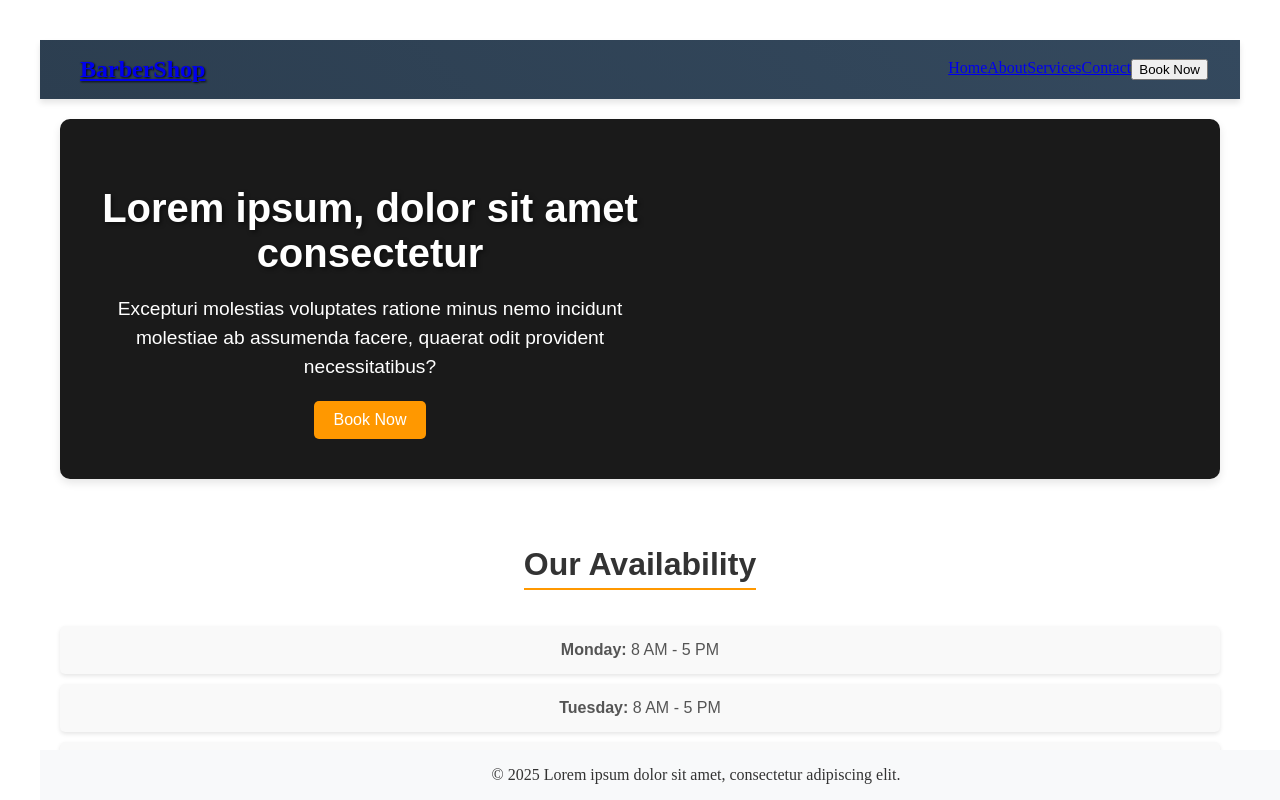
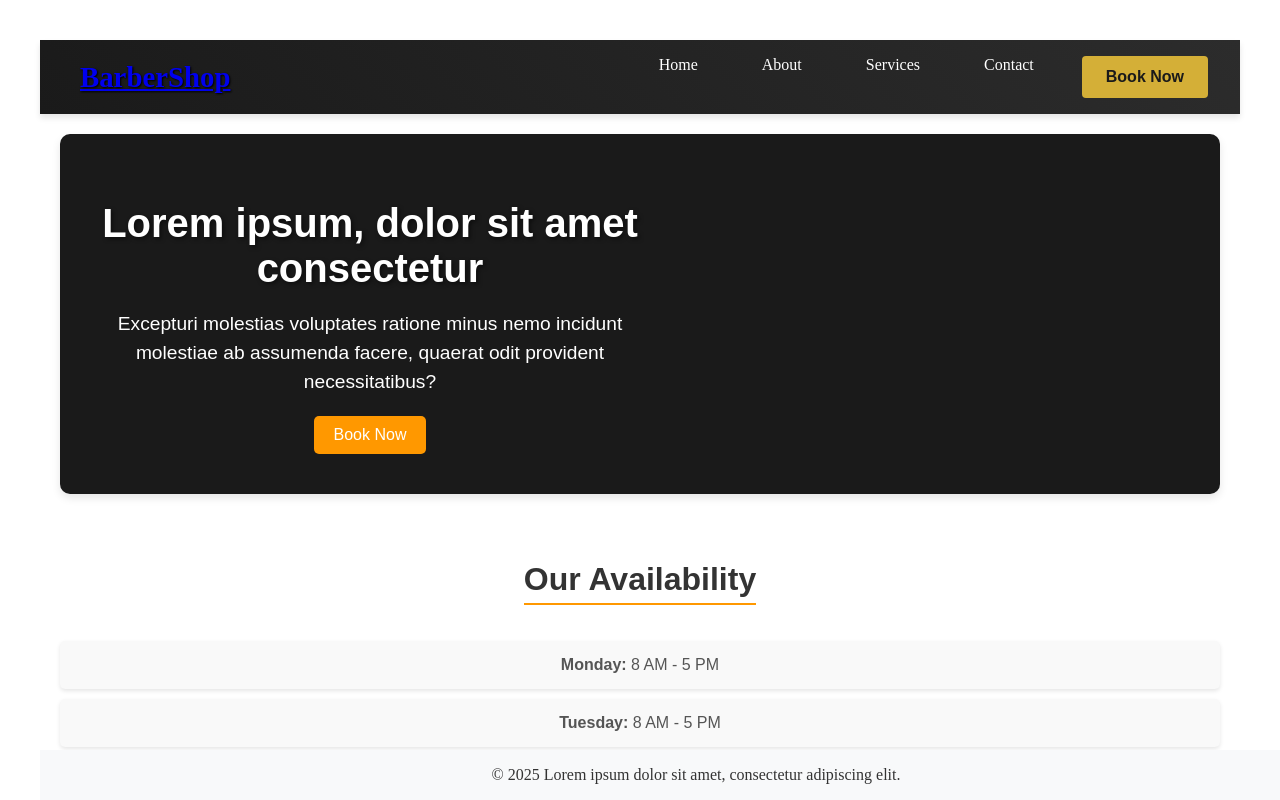
Before and after one commit to adrianlagarto/Blendz-By-JJ, a React (Vite) app in the folder client/: page / in a window 1280 px wide. Shown: the top 800 px of the page. Built offline with nearby package versions, Linux system fonts and the light colour scheme.

Commit message:
checking_scss_home_nav

```diff
--- a/client/src/components/Booknowbutton.jsx
+++ b/client/src/components/Booknowbutton.jsx
@@ -1,4 +1,5 @@
 import React from "react";
+import "./Booknowbutton.scss";
 import { useNavigate } from "react-router-dom";
 
 const BookNowButton = () => {
@@ -8,7 +9,15 @@ const BookNowButton = () => {
     navigate("/booknow");
   };
 
-  return <button onClick={handleClick}>Book Now</button>;
+  return (
+    <button
+      className="book-now-button"
+      aria-label="Book Now"
+      onClick={handleClick}
+    >
+      Book Now
+    </button>
+  );
 };
 
 export default BookNowButton;
--- a/client/src/components/Booknowbutton.scss
+++ b/client/src/components/Booknowbutton.scss
@@ -0,0 +1,20 @@
+$secondary-color: #d4af37; // Gold accent color
+$primary-color: #1a1a1a; // Dark gray for a modern look
+
+.book-now-button {
+  background-color: $secondary-color;
+  color: $primary-color;
+  padding: 0.75rem 1.5rem;
+  border: none;
+  border-radius: 4px;
+  font-size: 1rem;
+  font-weight: bold;
+  cursor: pointer;
+  transition: background-color 0.3s, transform 0.3s, box-shadow 0.3s;
+
+  &:hover {
+    background-color: darken($secondary-color, 10%);
+    transform: translateY(-2px);
+    box-shadow: 0 4px 8px rgba(0, 0, 0, 0.2);
+  }
+}
--- a/client/src/components/Navbar.jsx
+++ b/client/src/components/Navbar.jsx
@@ -1,6 +1,6 @@
 import React from "react";
 import { Link } from "react-router-dom";
-import BookNowButton from "./Booknowbutton.jsx"; // Import the BookNowButton component
+import BookNowButton from "./BookNowButton"; // Import the BookNowButton component
 import "./Navbar.scss"; // Import the SCSS file
 
 const Navbar = () => {
@@ -12,27 +12,39 @@ const Navbar = () => {
         </Link>
       </div>
       <ul className="navbar__menu">
-        <li className="navbar__item">
-          <Link to="/" className="navbar__link" aria-label="Home">
+        <li className="navbar__menu__item">
+          <Link to="/" className="navbar__menu__item__link" aria-label="Home">
             Home
           </Link>
         </li>
-        <li className="navbar__item">
-          <Link to="/about" className="navbar__link" aria-label="About">
+        <li className="navbar__menu__item">
+          <Link
+            to="/about"
+            className="navbar__menu__item__link"
+            aria-label="About"
+          >
             About
           </Link>
         </li>
-        <li className="navbar__item">
-          <Link to="/services" className="navbar__link" aria-label="Services">
+        <li className="navbar__menu__item">
+          <Link
+            to="/services"
+            className="navbar__menu__item__link"
+            aria-label="Services"
+          >
             Services
           </Link>
         </li>
-        <li className="navbar__item">
-          <Link to="/contact" className="navbar__link" aria-label="Contact">
+        <li className="navbar__menu__item">
+          <Link
+            to="/contact"
+            className="navbar__menu__item__link"
+            aria-label="Contact"
+          >
             Contact
           </Link>
         </li>
-        <li className="navbar__item">
+        <li className="navbar__menu__item">
           <BookNowButton /> {/* Add the BookNowButton here */}
         </li>
       </ul>
--- a/client/src/components/Navbar.scss
+++ b/client/src/components/Navbar.scss
@@ -1,15 +1,14 @@
 // Variables
-$primary-color: #2c3e50;
-$secondary-color: #e74c3c;
-$font-color: #ffffff;
-$hover-color: lighten($secondary-color, 20%);
-$shadow-color: rgba(0, 0, 0, 0.1);
-$gradient-start: #2c3e50;
-$gradient-end: #34495e;
-$font-family: "Playfair Display", serif;
-$accent-color: #c0392b;
+$primary-color: #1a1a1a; // Dark gray for a modern look
+$secondary-color: #d4af37; // Gold accent color
+$font-color: #ffffff; // White text
+$hover-color: lighten($secondary-color, 10%); // Lighten gold on hover
+$shadow-color: rgba(0, 0, 0, 0.1); // Subtle shadow
+$gradient-start: #1a1a1a; // Dark gray gradient start
+$gradient-end: #2c2c2c; // Slightly lighter gray gradient end
+$font-family: "Playfair Display", serif; // Elegant serif font
+$accent-color: #c0392b; // Red accent for buttons or highlights
 
-// Navbar Styles
 .navbar {
   display: flex;
   justify-content: space-between;
@@ -18,9 +17,12 @@ $accent-color: #c0392b;
   background: linear-gradient(45deg, $gradient-start, $gradient-end);
   box-shadow: 0 4px 6px $shadow-color;
   font-family: $font-family;
+  position: sticky;
+  top: 0;
+  z-index: 1000;
 
   &__logo {
-    font-size: 1.5rem;
+    font-size: 1.8rem;
     font-weight: bold;
     color: $font-color;
     text-shadow: 1px 1px 2px darken($primary-color, 20%);
@@ -29,6 +31,7 @@ $accent-color: #c0392b;
 
     i {
       margin-right: 0.5rem;
+      color: $secondary-color; // Gold icon
     }
   }
 
@@ -51,35 +54,12 @@ $accent-color: #c0392b;
           box-shadow 0.3s;
 
         &:hover {
-          background-color: $hover-color;
-          color: $primary-color;
-          transform: scale(1.05);
+          background-color: rgba($secondary-color, 0.1); // Subtle gold hover
+          color: $secondary-color; // Gold text on hover
+          transform: translateY(-2px); // Slight lift on hover
           box-shadow: 0 4px 8px rgba(0, 0, 0, 0.2);
         }
       }
     }
   }
 }
-
-// Responsive Design
-@media (max-width: 768px) {
-  .navbar {
-    flex-direction: column;
-    align-items: flex-start;
-  }
-
-  .navbar__menu {
-    flex-direction: column;
-    width: 100%;
-
-    &__item {
-      margin: 0;
-      width: 100%;
-
-      &__link {
-        width: 100%;
-        text-align: center;
-      }
-    }
-  }
-}
```
Also changed, not shown: 1 other file (tests, documents, lock files or other folders).
